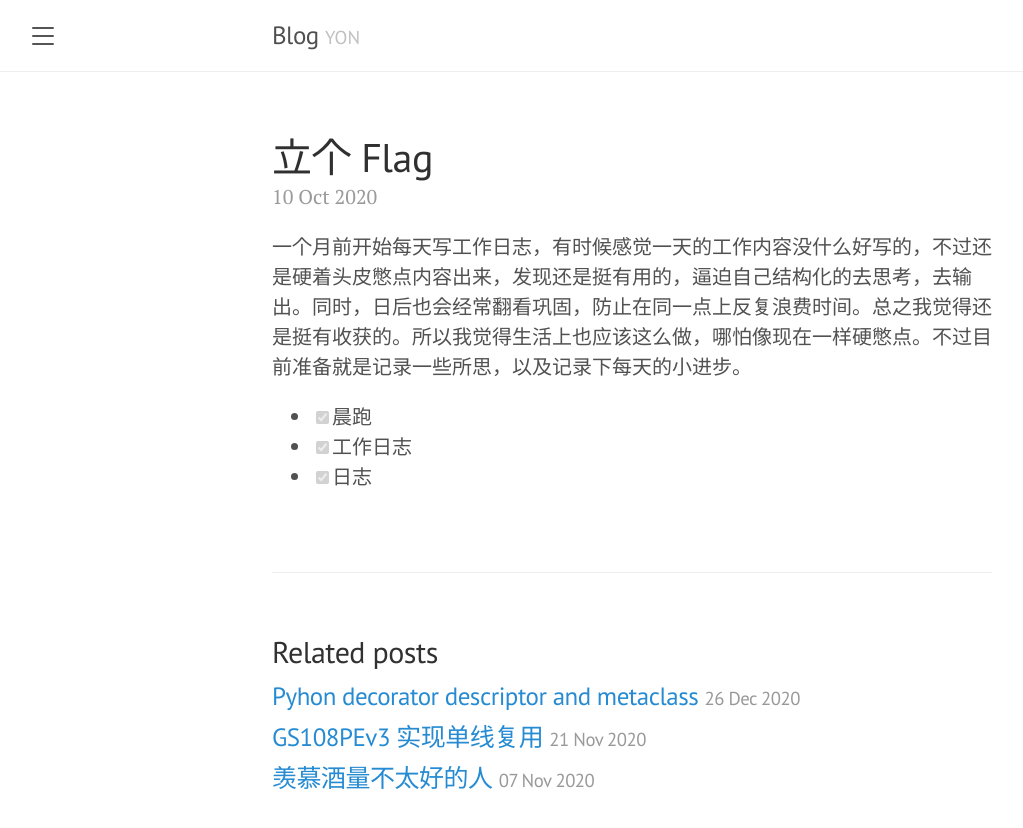
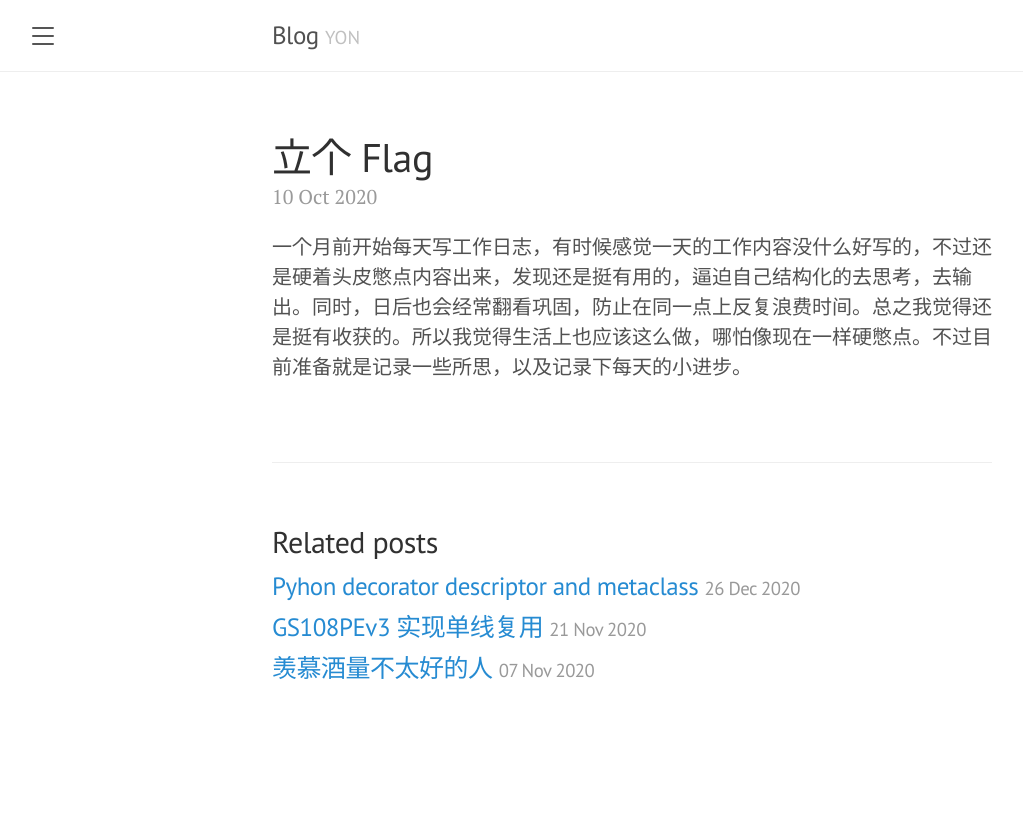
Before and after one commit to yoncise/yoncise.github.io, a Jekyll site: the page built from _posts/2020/2020-10-10-14199293.md, in a window 1280 px wide. Shown: the top 828 px of the page, without its empty margins (8-1031 px from the left). Built offline with Jekyll 4.4.1, drawn with Linux system fonts in a browser that asks for light colours.

Commit message:
sync from yuque

```diff
--- a/_posts/2020/2020-10-10-14199293.md
+++ b/_posts/2020/2020-10-10-14199293.md
@@ -2,8 +2,4 @@
 layout: post
 title: 立个 Flag
 ---
-一个月前开始每天写工作日志，有时候感觉一天的工作内容没什么好写的，不过还是硬着头皮憋点内容出来，发现还是挺有用的，逼迫自己结构化的去思考，去输出。同时，日后也会经常翻看巩固，防止在同一点上反复浪费时间。总之我觉得还是挺有收获的。所以我觉得生活上也应该这么做，哪怕像现在一样硬憋点。不过目前准备就是记录一些所思，以及记录下每天的小进步。<br />
-
-- [x] 晨跑
-- [x] 工作日志
-- [x] 日志
+一个月前开始每天写工作日志，有时候感觉一天的工作内容没什么好写的，不过还是硬着头皮憋点内容出来，发现还是挺有用的，逼迫自己结构化的去思考，去输出。同时，日后也会经常翻看巩固，防止在同一点上反复浪费时间。总之我觉得还是挺有收获的。所以我觉得生活上也应该这么做，哪怕像现在一样硬憋点。不过目前准备就是记录一些所思，以及记录下每天的小进步。
```
